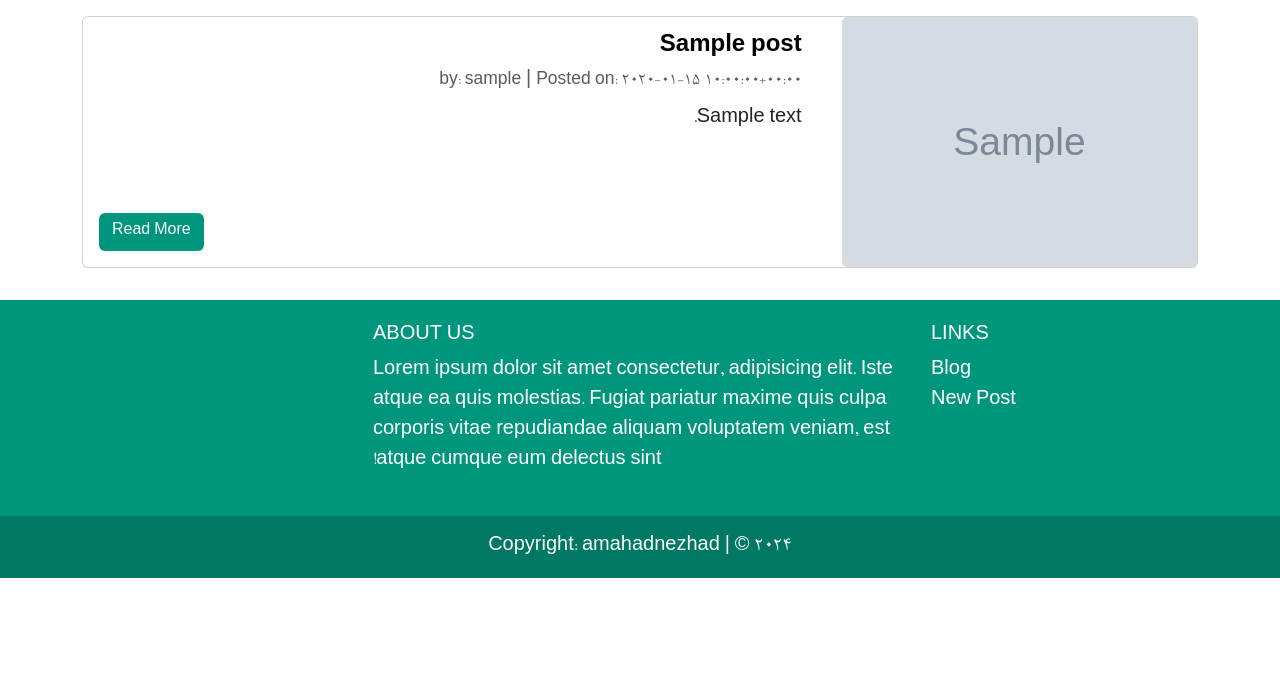
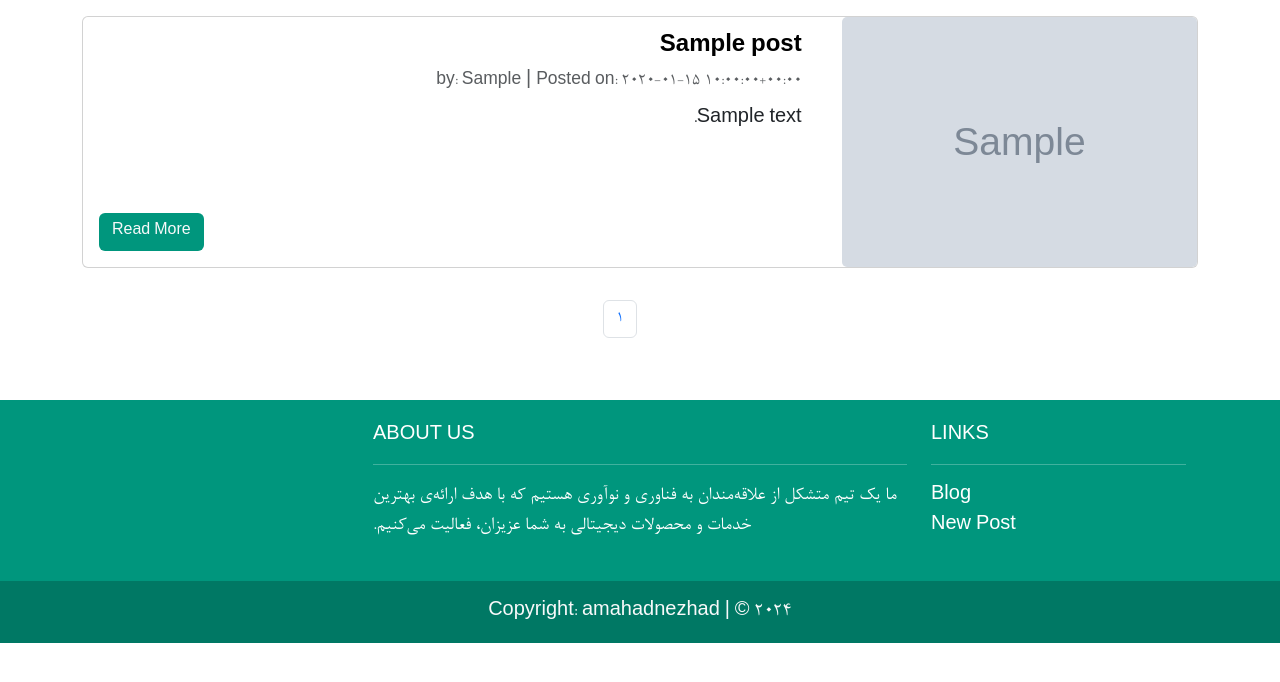
Before and after one commit to amahadnejad/Weblog, a Django app: page / in a window 1280 px wide. Shown: the part 62-744 px from the top of the page. Run offline with Django 4.2, Linux system fonts and the light colour scheme; tables that the repository leaves empty hold one stand-in row (values such as "Sample post"); grey boxes marked "Sample" are stand-in pictures.

Commit message:
Add Pagination To post_list.html Template

```diff
--- a/blog/templates/blog/post_list.html
+++ b/blog/templates/blog/post_list.html
@@ -29,8 +29,10 @@
                                         <h4 class="card-title"><b>{{ post.title }}</b></h4>
                                     </a>
 
-                                    <p class="card-subtitle mb-2 text-muted"><small>{% trans 'by' %}: {{ post.author }}</small> |
-                                        <small>{% trans 'Posted on' %}: {{ post.datetime_created|to_jalali:'%Y/%m/%d'|translate_number}}</small></p>
+                                    <p class="card-subtitle mb-2 text-muted">
+                                        <small>{% trans 'by' %}: {{ post.author|capfirst }}</small> |
+                                        <small>{% trans 'Posted on' %}: {{ post.datetime_created|to_jalali:'%Y/%m/%d'|translate_number }}</small>
+                                    </p>
                                     <p class="card-text">{{ post.description|truncatewords:50 }}</p>
 
                                     <div class="position-absolute bottom-0 start-0 mb-3 ms-3">
@@ -47,4 +49,20 @@
 
     {% endfor %}
 
+    <!-- pagination -->
+    <nav aria-label="Page navigation example">
+        <ul class="pagination justify-content-center mt-3">
+            {% if page_obj.has_previous %}
+                <li class="page-item"><a class="page-link"
+                                         href="?page={{ page_obj.previous_page_number|translate_number }}">{% trans 'Previous' %}</a>
+                </li>
+            {% endif %}
+            <li class="page-item"><a class="page-link" href="#">{{ page_obj.number|translate_number }}</a></li>
+            {% if page_obj.has_next %}
+                <li class="page-item"><a class="page-link"
+                                         href="?page={{ page_obj.next_page_number|translate_number }}">{% trans 'Next' %}</a></li>
+            {% endif %}
+        </ul>
+    </nav>
+    <br>
 {% endblock content %}
--- a/blog/views.py
+++ b/blog/views.py
@@ -10,6 +10,7 @@ from .forms import PostForm, CommentForm
 
 class PostListView(generic.ListView):
     model = Post
+    paginate_by = 3
     template_name = "blog/post_list.html"
     context_object_name = "posts"
 
--- a/templates/_base.html
+++ b/templates/_base.html
@@ -30,21 +30,26 @@
         </button>
         <div class="collapse navbar-collapse" id="navbarNavAltMarkup">
             <div class="navbar-nav">
-                <a class="nav-link active  text-light" aria-current="page" href="{% url 'post_list' %}">{% trans 'Home' %}</a>
+                <a class="nav-link active  text-light" aria-current="page"
+                   href="{% url 'post_list' %}">{% trans 'Home' %}</a>
                 <a class="nav-link active  text-light" href="{% url 'aboutus' %}">{% trans 'AboutUs' %}</a>
                 <a class="nav-link active  text-light" href="{% url 'post_create' %}">{% trans 'New Post' %}</a>
             </div>
         </div>
         {% if user.is_authenticated %}
             <div class="navbar-nav">
-                <a class="nav-link active  text-light text-decoration-none" href="{% url 'account_logout' %}">{% trans 'Logout' %}</a>
-                <a class="nav-link active text-light">{{ user.username }}</a>
+                <a class="nav-link active text-light">{{ user.username|capfirst }}</a>
+                <a class="nav-link active  text-light text-decoration-none"
+                   href="{% url 'account_logout' %}">{% trans 'Logout' %}</a>
+
             </div>
         {% else %}
             <div class="navbar-nav">
-                <a href="{% url 'account_login' %}" class="nav-link active text-decoration-none  text-light">{% trans 'Login' %}</a>
+                <a href="{% url 'account_login' %}"
+                   class="nav-link active text-decoration-none  text-light">{% trans 'Login' %}</a>
 
-                <a href="{% url 'account_signup' %}" class="nav-link active text-decoration-none  text-light">{% trans 'Signup' %}</a>
+                <a href="{% url 'account_signup' %}"
+                   class="nav-link active text-decoration-none  text-light">{% trans 'Signup' %}</a>
             </div>
         {% endif %}
     </div>
@@ -67,15 +72,16 @@
         <!--Grid row-->
         <div class="row">
             <!--Grid column-->
-            <div class="col-lg-3 col-md-6 mb-4 mb-md-0">
+            <div class="col-lg-3 col-md-6 mb-4 mb-md-0 justify-content-center">
                 <h5 class="text-uppercase">{% trans 'Links' %}</h5>
-
+                <hr>
                 <ul class="list-unstyled mb-0">
                     <li>
                         <a href="{% url 'post_list' %}" class="text-white text-decoration-none">{% trans 'Blog' %}</a>
                     </li>
                     <li>
-                        <a href="{% url 'post_create' %}" class="text-white  text-decoration-none">{% trans 'New Post' %}</a>
+                        <a href="{% url 'post_create' %}"
+                           class="text-white  text-decoration-none">{% trans 'New Post' %}</a>
                     </li>
 
                 </ul>
@@ -83,13 +89,11 @@
             <!--Grid column-->
 
             <!--Grid column-->
-            <div class="col-lg-6 col-md-12 mb-4 mb-md-0">
+            <div class="col-lg-6 col-md-12 mb-4 mb-md-0 justify-content-center">
                 <h5 class="text-uppercase">{% trans 'About Us' %}</h5>
-
+                <hr>
                 <p>
-                    Lorem ipsum dolor sit amet consectetur, adipisicing elit. Iste atque ea quis
-                    molestias. Fugiat pariatur maxime quis culpa corporis vitae repudiandae aliquam
-                    voluptatem veniam, est atque cumque eum delectus sint!
+                    ما یک تیم متشکل از علاقه‌مندان به فناوری و نوآوری هستیم که با هدف ارائه‌ی بهترین خدمات و محصولات دیجیتالی به شما عزیزان، فعالیت می‌کنیم.
                 </p>
             </div>
             <!--Grid column-->
```
Also changed, not shown: blog/locale/fa/LC_MESSAGES/django.po, 1 other file.
